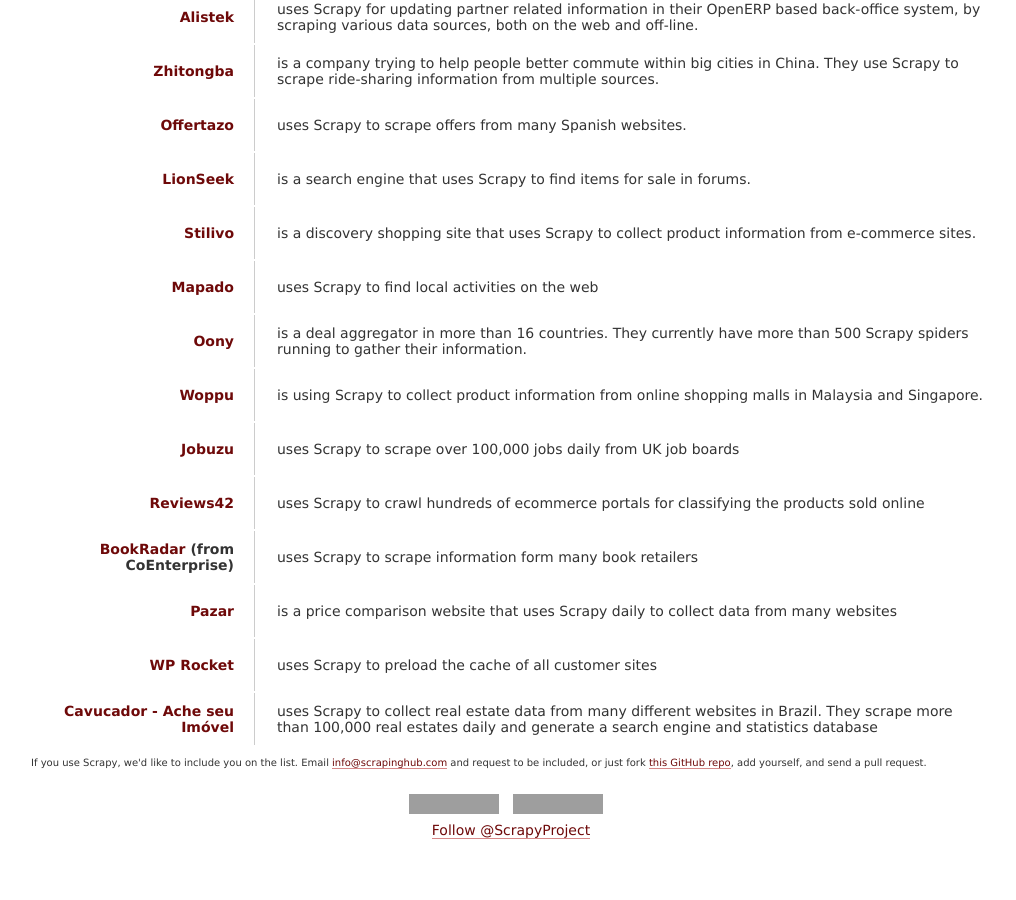
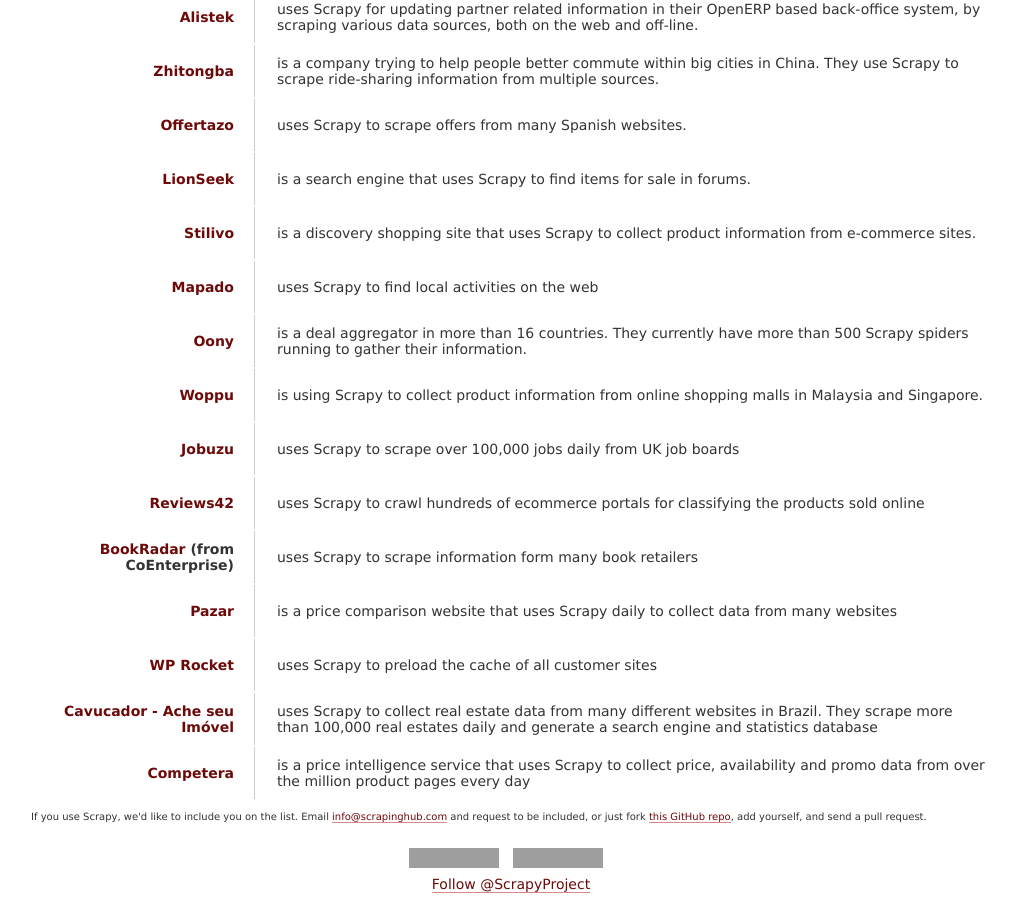
Before and after one commit to scrapy/scrapy.org, a Jekyll site: the page built from companies.html, in a window 1280 px wide and 900 px high, scrolled down 1675 px. Shown: the whole window, without its empty margins (129-1145 px from the left). Built offline with Jekyll 4.4.1, drawn with Linux system fonts in a browser that asks for light colours; Markdown is read by kramdown in place of the engine named in the settings; comment, search, counter and statistics services are not loaded; before the commit the page ends 2521 px from its top, so only the background shows below that; grey boxes are pictures that could not be loaded.

Commit message:
Competera company added in companies.html

```diff
--- a/companies.html
+++ b/companies.html
@@ -173,6 +173,10 @@
         <th><a href="http://www.cavucador.com.br/">Cavucador - Ache seu Imóvel</a></th>
         <td>uses Scrapy to collect real estate data from many different websites in Brazil. They scrape more than 100,000 real estates daily and generate a search engine and statistics database</td>
     </tr>
+    <tr>
+        <th><a href="http://competera.net/">Competera</a></th>
+        <td>is a price intelligence service that uses Scrapy to collect price, availability and promo data from over the million product pages every day</td>
+    </tr>
 </table>
 
 <p class="note">If you use Scrapy, we'd like to include you on the list. Email <a href="mailto:info@scrapinghub.com">info@scrapinghub.com</a> and request to be included, or just fork <a href="https://github.com/scrapy/scrapy.github.io">this GitHub repo</a>, add yourself, and send a pull request.</p>
```
